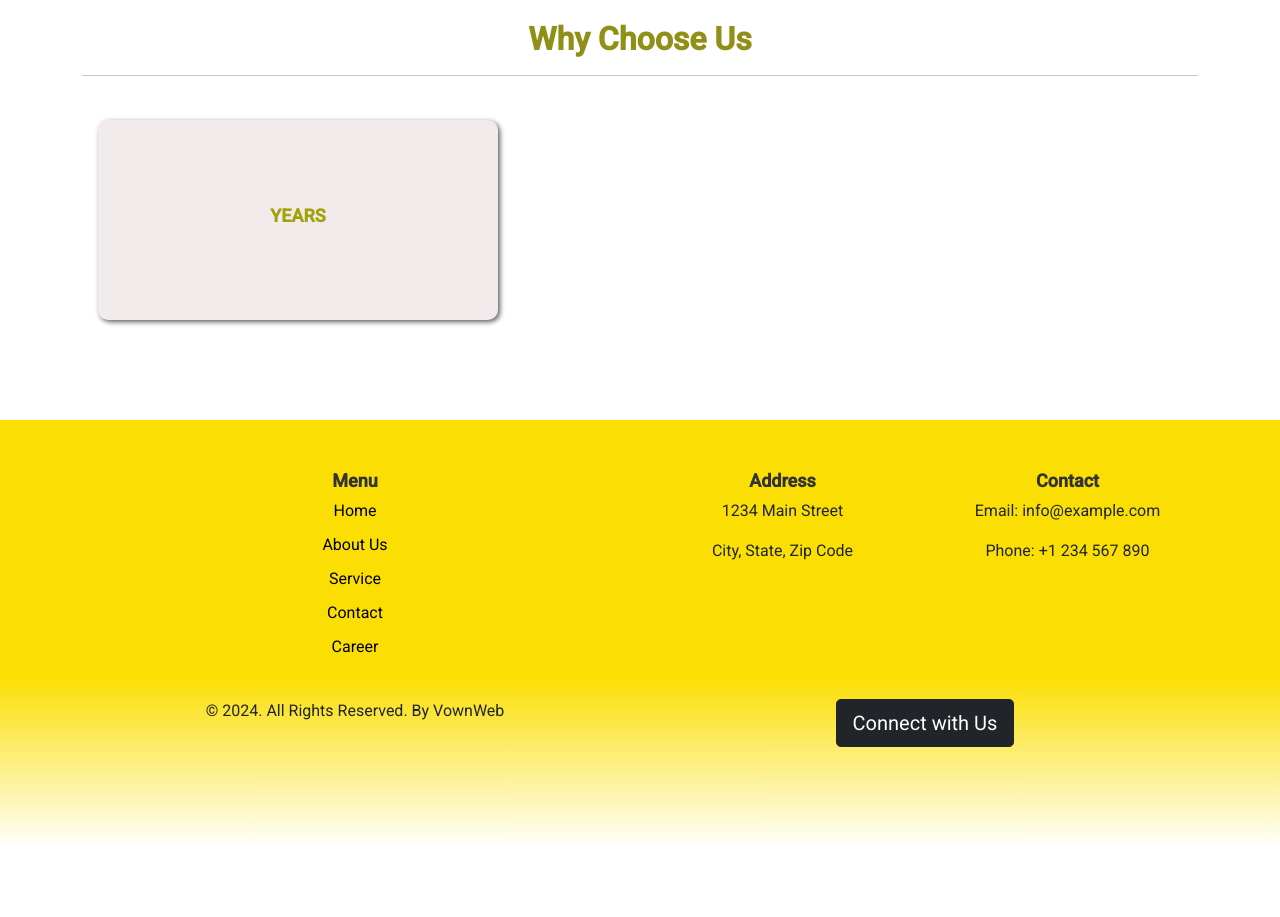
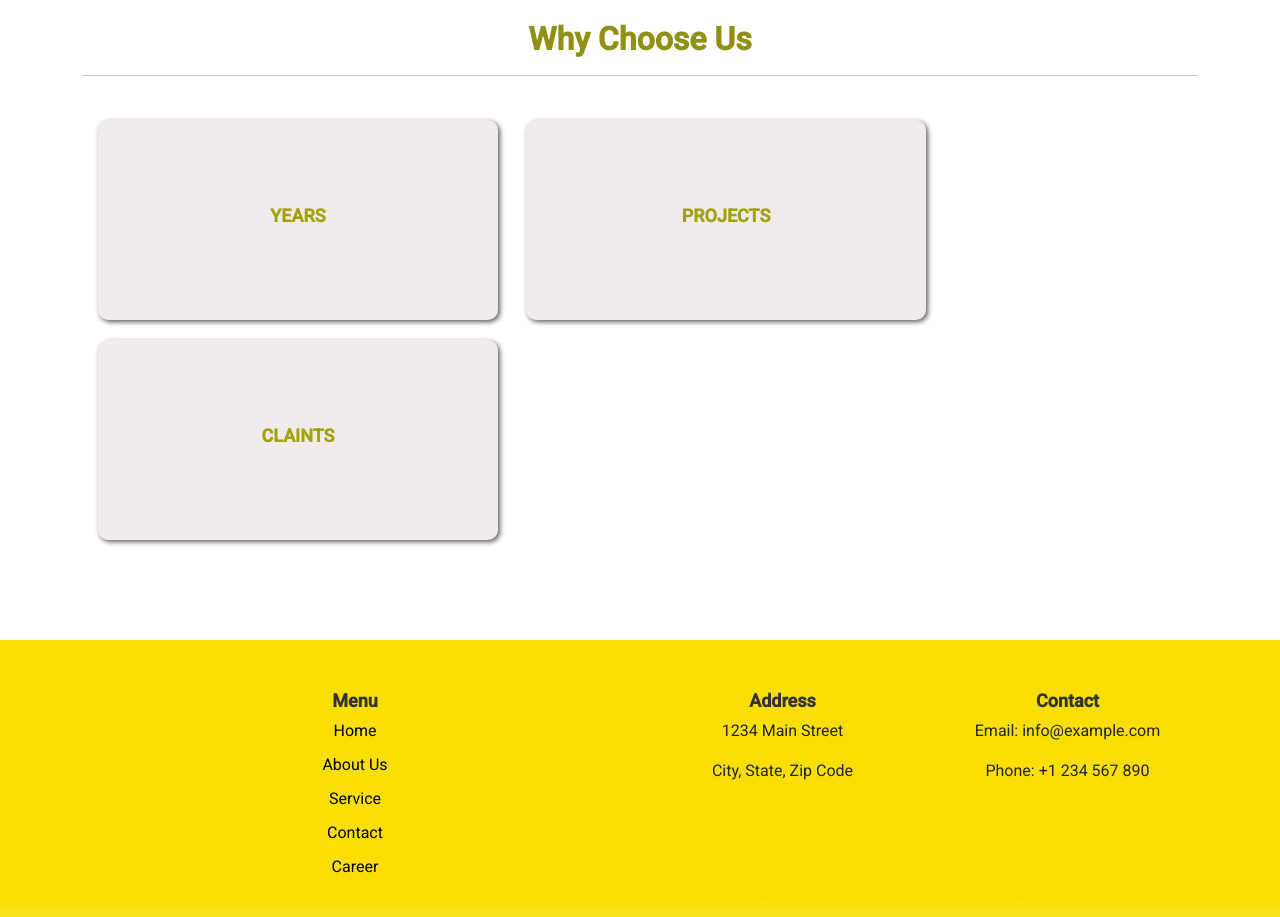
Before and after one commit to ajmalsabith/ownsite-vownweb, an Angular app in the folder frontend/ownsite/: page /home in a window 1280 px wide. Shown: the part 3100-4017 px from the top of the page. Before the commit the page ends 3949 px from the top, so only its background shows below. Built offline with nearby package versions, Linux system fonts and the light colour scheme.

Commit message:
whychoose2

```diff
--- a/frontend/ownsite/src/app/user/components/home/home.component.html
+++ b/frontend/ownsite/src/app/user/components/home/home.component.html
@@ -213,7 +213,14 @@
         <h2 class="ht-text">YEARS</h2>
         <h2 class="e-text">7 years experience</h2>
       </div>
-
+      <div class="expter-cont col-md-4 ">
+        <h2 class="ht-text ">PROJECTS</h2>
+        <h2 class="e-text ">123+ projects</h2>
+      </div>
+      <div class="expter-cont col-md-4">
+        <h2 class="ht-text ">CLAINTS</h2>
+        <h2 class="e-text ">200+ clients</h2>
+      </div>
     </div>
   </div>
 </div>
```
